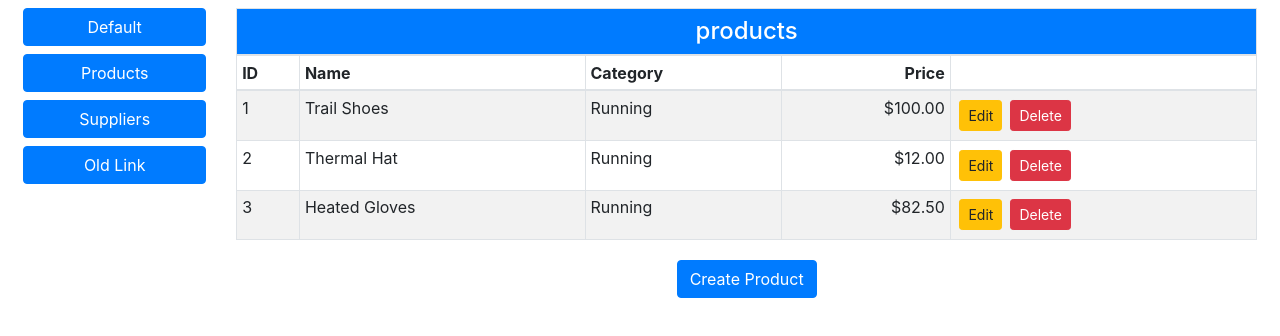
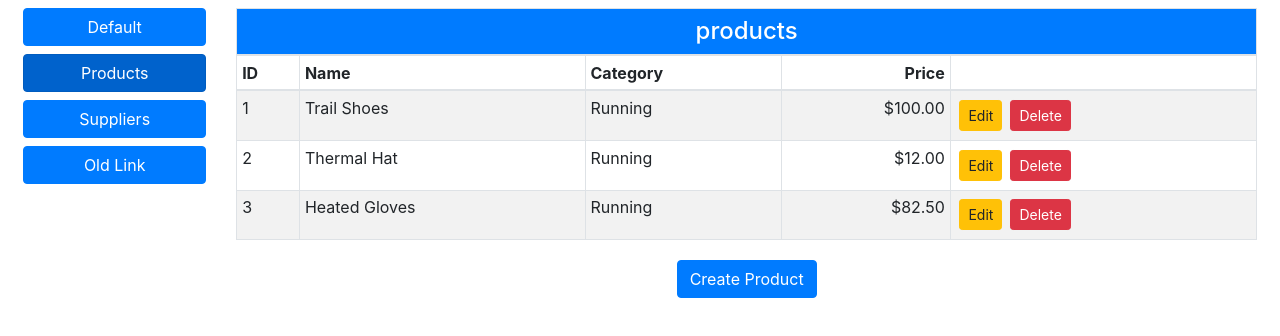
Before and after one commit to SunJangYo12/productapp-sample, a React (Create React App) app: page /products in a window 1280 px wide. Shown: the top 336 px of the page. Built offline with nearby package versions, Linux system fonts and the light colour scheme.

Commit message:
route, style navigation indicator button

```diff
--- a/src/Selector.js
+++ b/src/Selector.js
@@ -1,5 +1,5 @@
 import React, { Component } from "react";
-import { BrowserRouter as Router, Link, Route, Switch, Redirect } from "react-router-dom";
+import { BrowserRouter as Router, NavLink, Route, Switch, Redirect } from "react-router-dom";
 import { ProductDisplay } from "./ProductDisplay";
 import { SupplierDisplay } from "./SupplierDisplay";
 
@@ -13,26 +13,27 @@ export class Selector extends Component
       <div className="container-fluid">
         <div className="row">
           <div className="col-2">
-            <div>
-              <Link
+              <NavLink
                 className="m-2 btn btn-block btn-primary"
-                to="/">Default</Link>
-            </div>
-            <div>
-              <Link
+                activeClassName="active"
+                exact={ true}
+                to="/">Default</NavLink>
+
+              <NavLink
                 className="m-2 btn btn-block btn-primary"
-                to="/products">Products</Link>
-            </div>
-            <div>
-              <Link
+                activeClassName="active"
+                to="/products">Products</NavLink>
+
+              <NavLink
                 className="m-2 btn btn-block btn-primary"
-                to="/suppliers">Suppliers</Link>
-            </div>
-            <div>
-              <Link
+                activeClassName="active"
+                to="/suppliers">Suppliers</NavLink>
+
+              <NavLink
                 className="m-2 btn btn-block btn-primary"
-                to="/old/data">Old Link</Link>
-            </div>
+                activeClassName="active"
+                to="/old/data">Old Link</NavLink>
+
           </div>
           <div className="col">
             <Switch>
```
